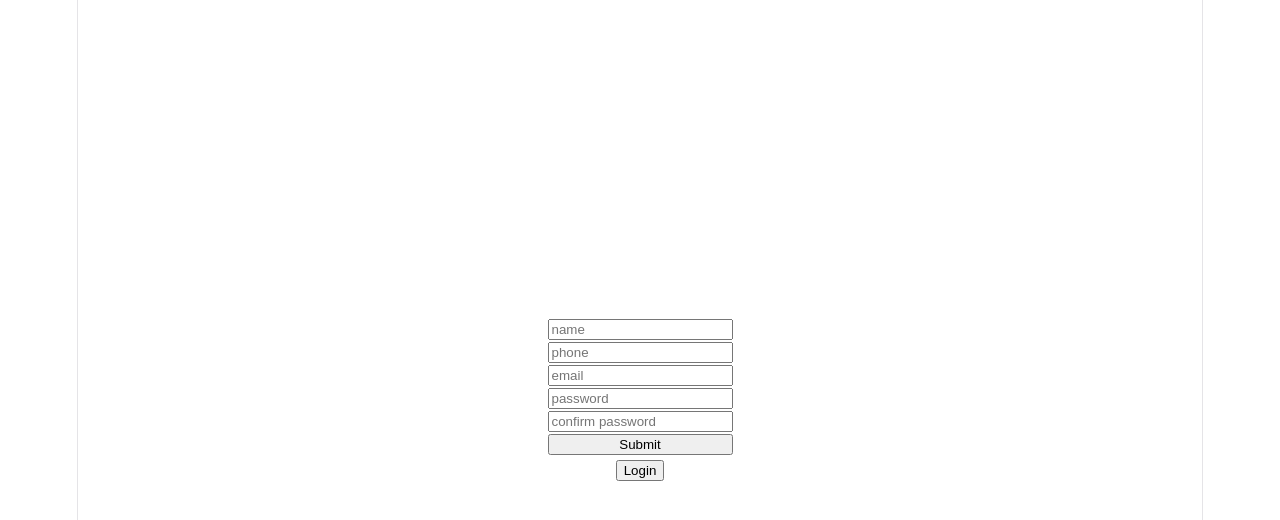
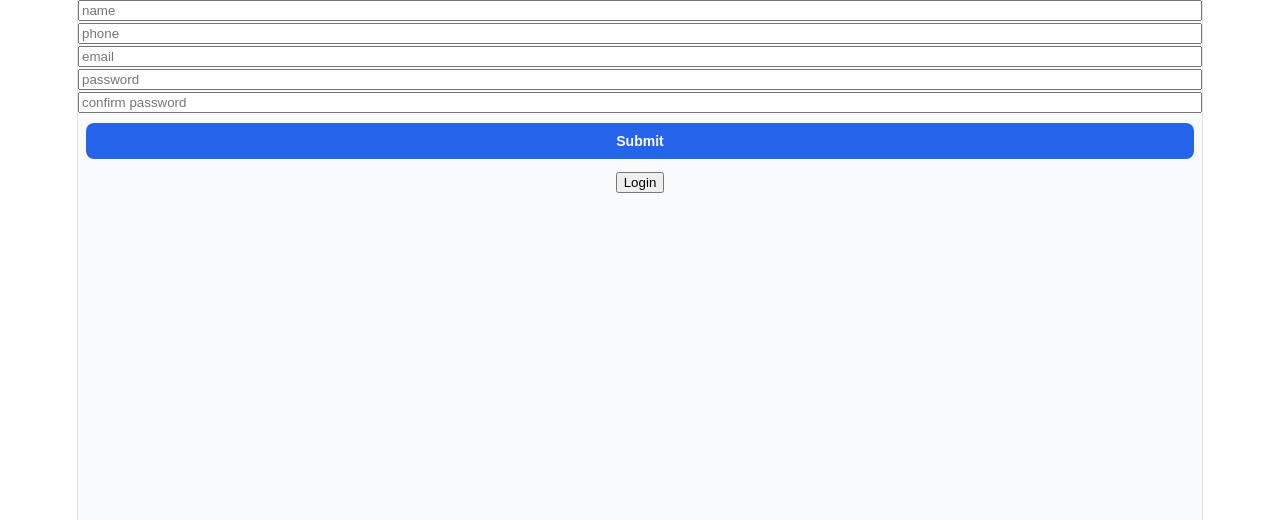
Before and after one commit to PChaudhary0403/RideBookingSystem, a React (Vite) app in the folder Frontend/UI/: page /users/register in a window 1280 px wide. Shown: the top 520 px of the page. Built offline with nearby package versions, Linux system fonts and the light colour scheme; no server answers.

Commit message:
change in ui

```diff
--- a/Frontend/UI/src/pages/Users/UserRegistration.tsx
+++ b/Frontend/UI/src/pages/Users/UserRegistration.tsx
@@ -10,6 +10,17 @@ function UserRegister(){
     const[status,setStatus]=useState(false)
     const payload={name,phone,emailID,password}
     const navigate=useNavigate()
+    const buttonStyle = {
+        backgroundColor: "#2563EB",
+        color: "white",
+        border: "none",
+        borderRadius: "8px",
+        padding: "10px 18px",
+        cursor: "pointer",
+        fontSize: "14px",
+        fontWeight: "600",
+        margin: "8px",
+      };
     async function Submit(e: FormEvent<HTMLFormElement>){
         e.preventDefault()
         if(check!=password){
@@ -41,14 +52,14 @@ function Switch(){
     return(
         <>
         <div style={{display:"flex",alignItems:"center",justifyContent:"center",height:"100vh"}}>
-            <div>
+            <div style={{width: "100%",height: "100vh",backgroundColor: "#F8FAFC"}}>
                 <form onSubmit={Submit} style={{display:"flex",flexDirection:"column",gap:"2px"}}>
                     <input placeholder="name" value={name} onChange={(e)=>setName(e.target.value)}></input>
                     <input placeholder="phone" value={phone} onChange={(e)=>setPhone(e.target.value)}></input>
                     <input placeholder="email" value={emailID} onChange={(e)=>setEmail(e.target.value)}></input>
                     <input placeholder="password" value={password} onChange={(e)=>setPassword(e.target.value)}></input>
                     <input placeholder="confirm password" value={check} onChange={(e)=>setCheck(e.target.value)}></input>
-                    <button type="submit">Submit</button>
+                    <button style={buttonStyle} type="submit">Submit</button>
                 </form>
                 <button onClick={Switch}>Login</button>
             </div>
```
